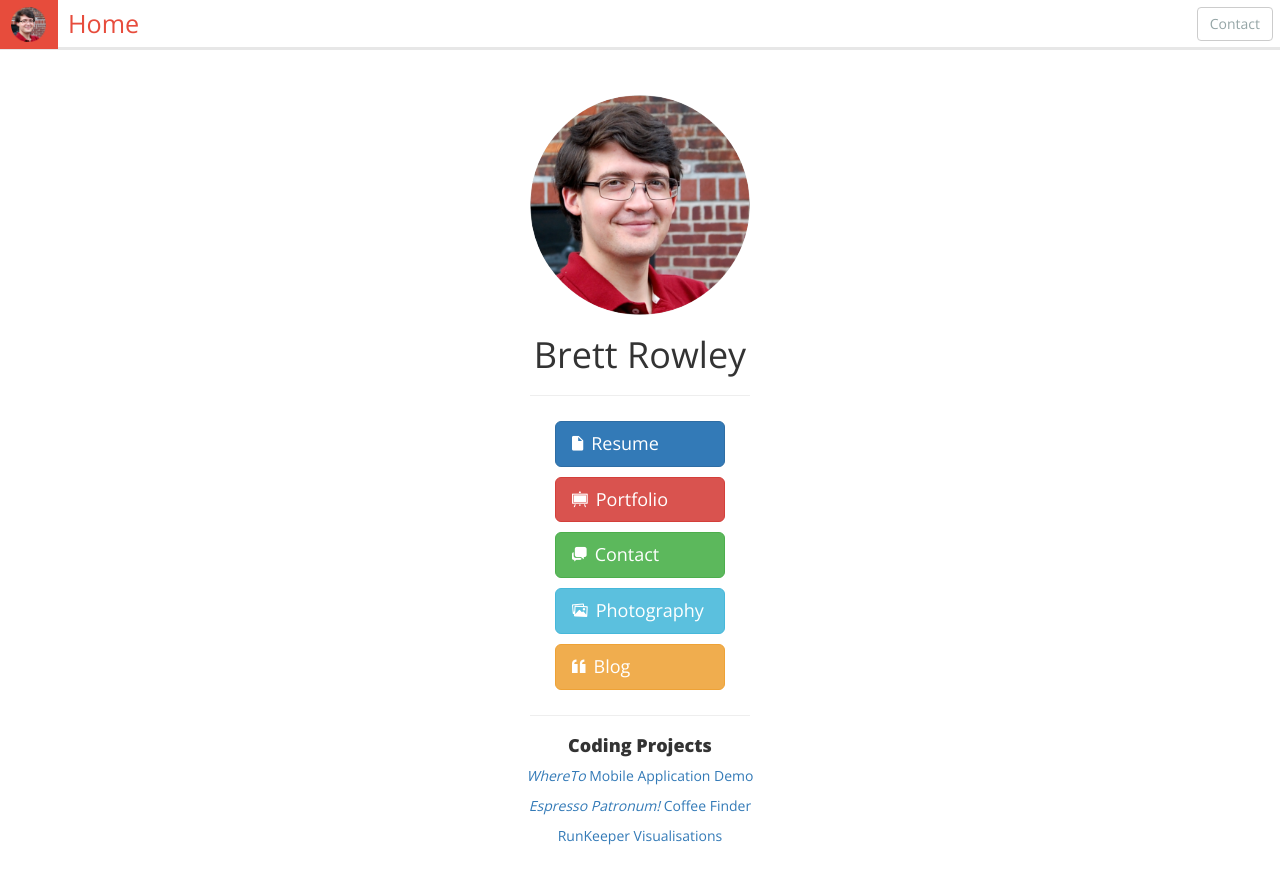
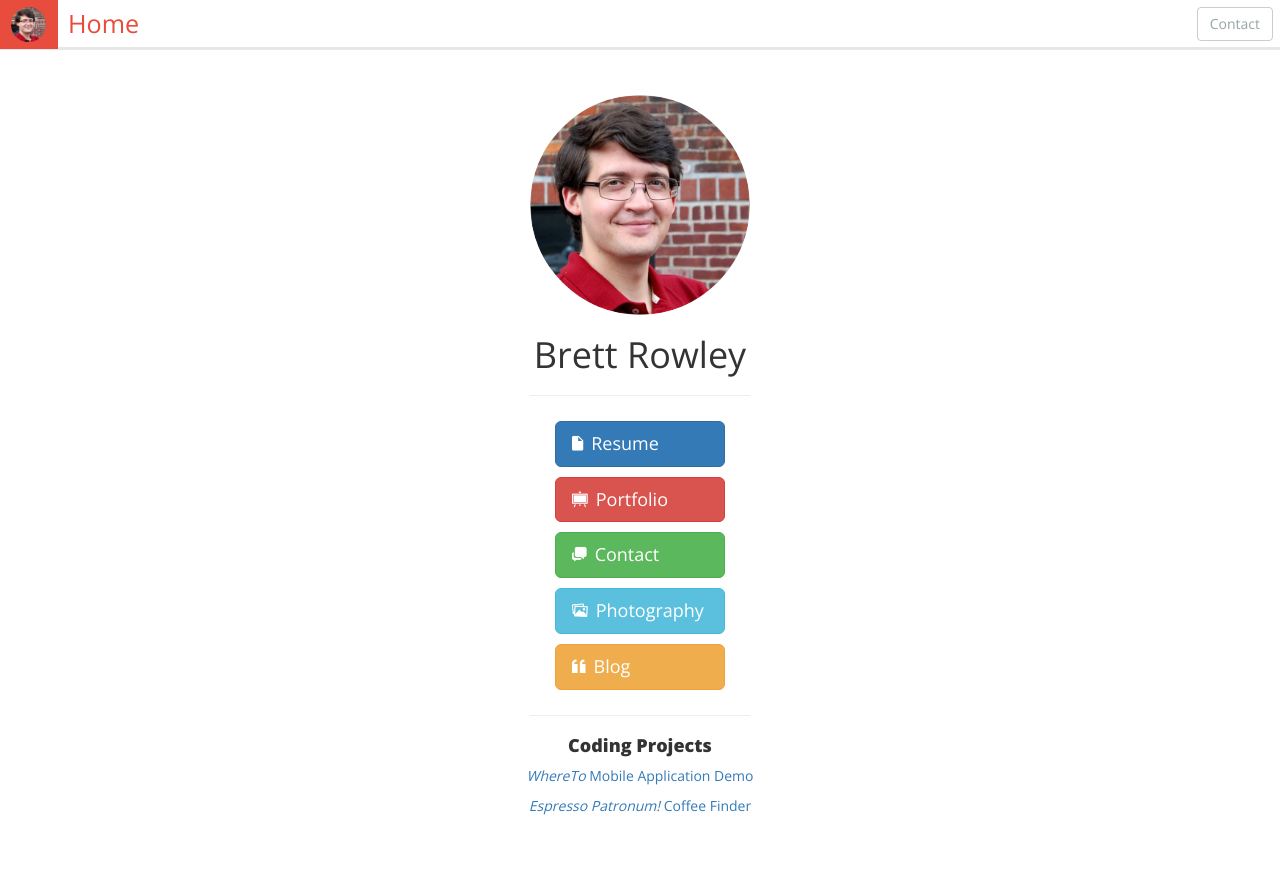
Before and after one commit to brettrowley/brettrowley.github.io, a Jekyll site: the page built from index.html, in a window 1280 px wide. Shown: the top 884 px of the page. Built offline with Jekyll 4.4.1, drawn with Linux system fonts in a browser that asks for light colours; some web fonts are replaced.

Commit message:
Updated index links

```diff
--- a/index.html
+++ b/index.html
@@ -51,4 +51,3 @@ title: Home
 
   <a class="project-link" href="/coding/WhereTo"><em>WhereTo</em> Mobile Application Demo</a>
   <a class="project-link" href="/coding/Espresso"><em>Espresso Patronum!</em> Coffee Finder</a>
-  <a class="project-link" href="/coding/running">RunKeeper Visualisations</a>
```
